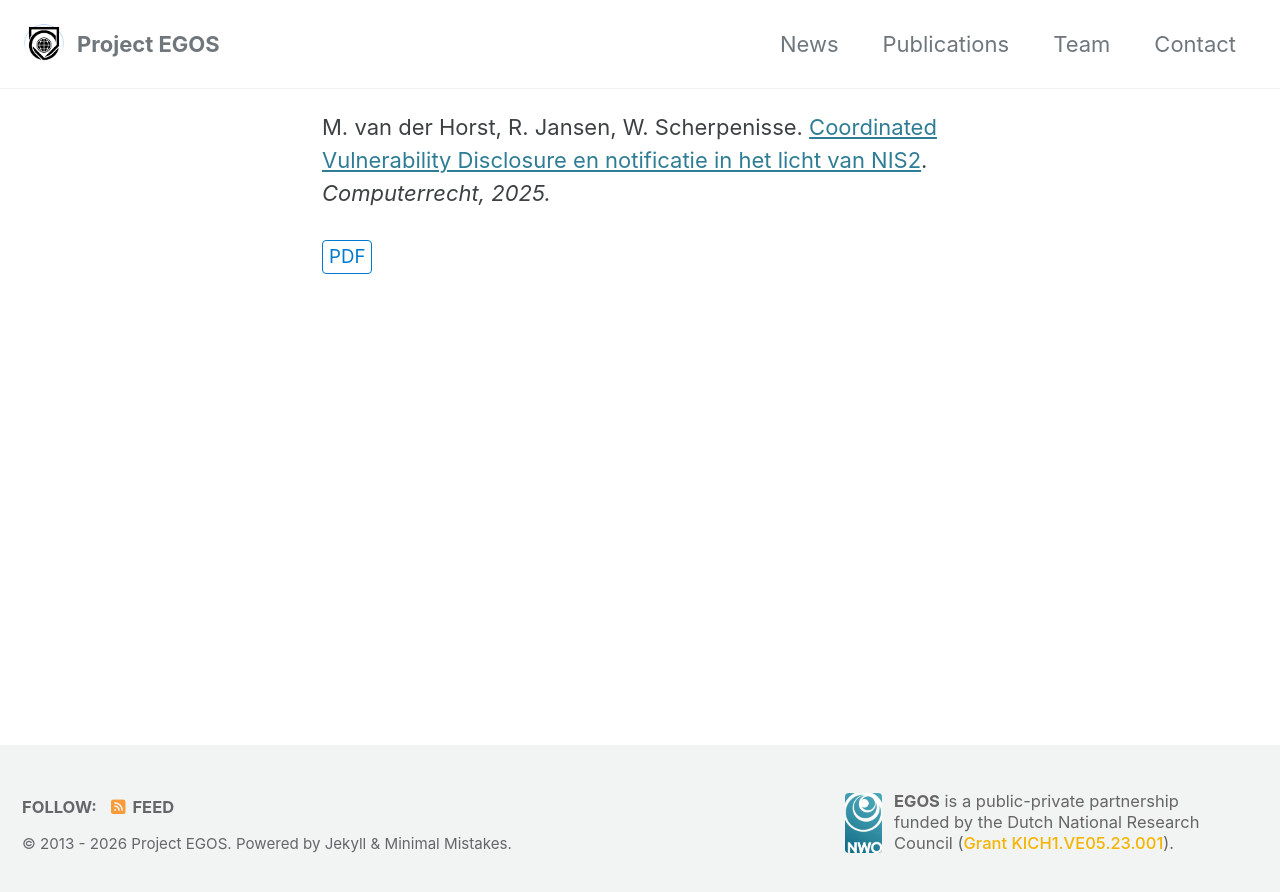
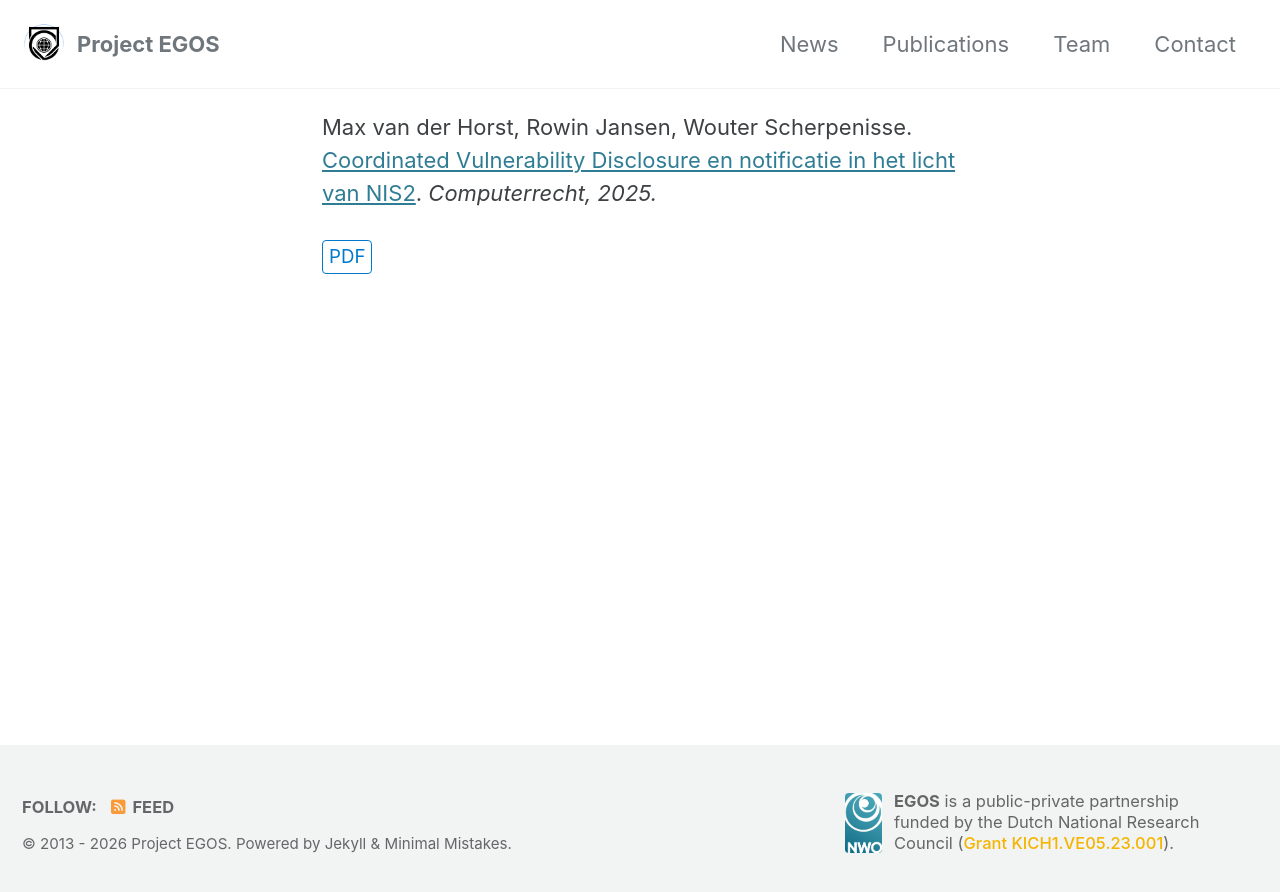
Before and after one commit to Maximand/egos-website, a Jekyll site: the page built from publications.md, in a window 1280 px wide. Shown: the top 892 px of the page. Built offline with Jekyll 4.4.1, drawn with Linux system fonts in a browser that asks for light colours; cached includes are drawn as plain includes.

Commit message:
Add publication

```diff
--- a/_data/publications.yaml
+++ b/_data/publications.yaml
@@ -1,5 +1,5 @@
 - title: "Coordinated Vulnerability Disclosure en notificatie in het licht van NIS2"
-  authors: "M. van der Horst, R. Jansen, W. Scherpenisse"
+  authors: "Max van der Horst, Rowin Jansen, Wouter Scherpenisse"
   venue: "Computerrecht"
   year: 2025
   pdf: "https://research.tudelft.nl/en/publications/coordinated-vulnerability-disclosure-en-notificatie-in-het-licht-/"
```
